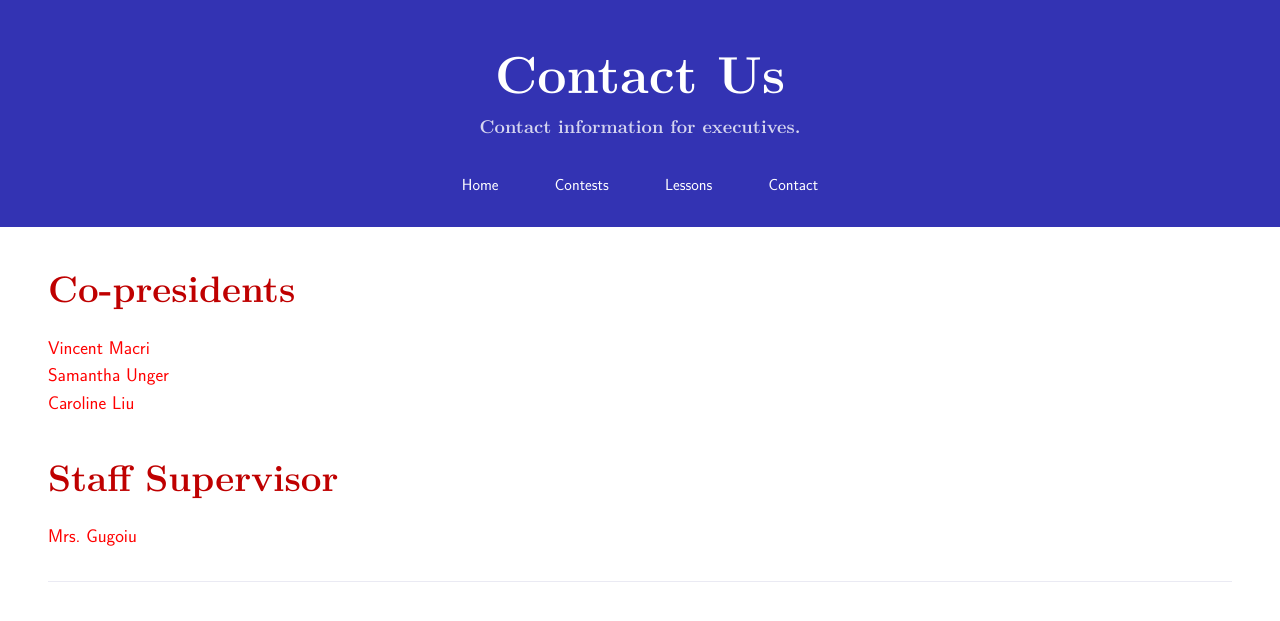
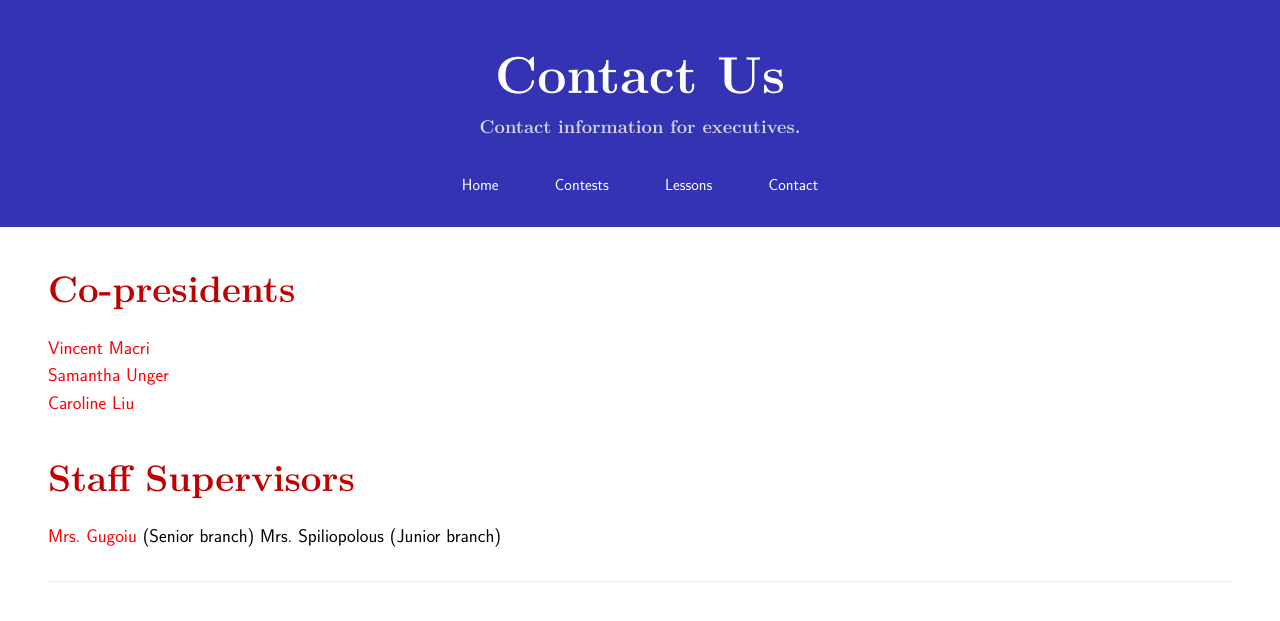
Before and after one commit to MackenzieMathClub/mackenziemathclub.github.io, a Jekyll site: the page built from contact.md, in a window 1280 px wide. Shown: the top 621 px of the page. Built offline with Jekyll 4.4.1, drawn with Linux system fonts in a browser that asks for light colours.

Commit message:
Add new staff supervisor to contact page.

```diff
--- a/contact.md
+++ b/contact.md
@@ -10,5 +10,6 @@ permalink: /contact/
 [Samantha Unger](mailto:sammydsu@gmail.com)\\
 [Caroline Liu](mailto:carolinecliu@gmail.com)
 
-# Staff Supervisor
-[Mrs. Gugoiu](mailto:iulia.gugoiu@tdsb.on.ca)
+# Staff Supervisors
+[Mrs. Gugoiu](mailto:iulia.gugoiu@tdsb.on.ca) (Senior branch)
+Mrs. Spiliopolous (Junior branch)
```
